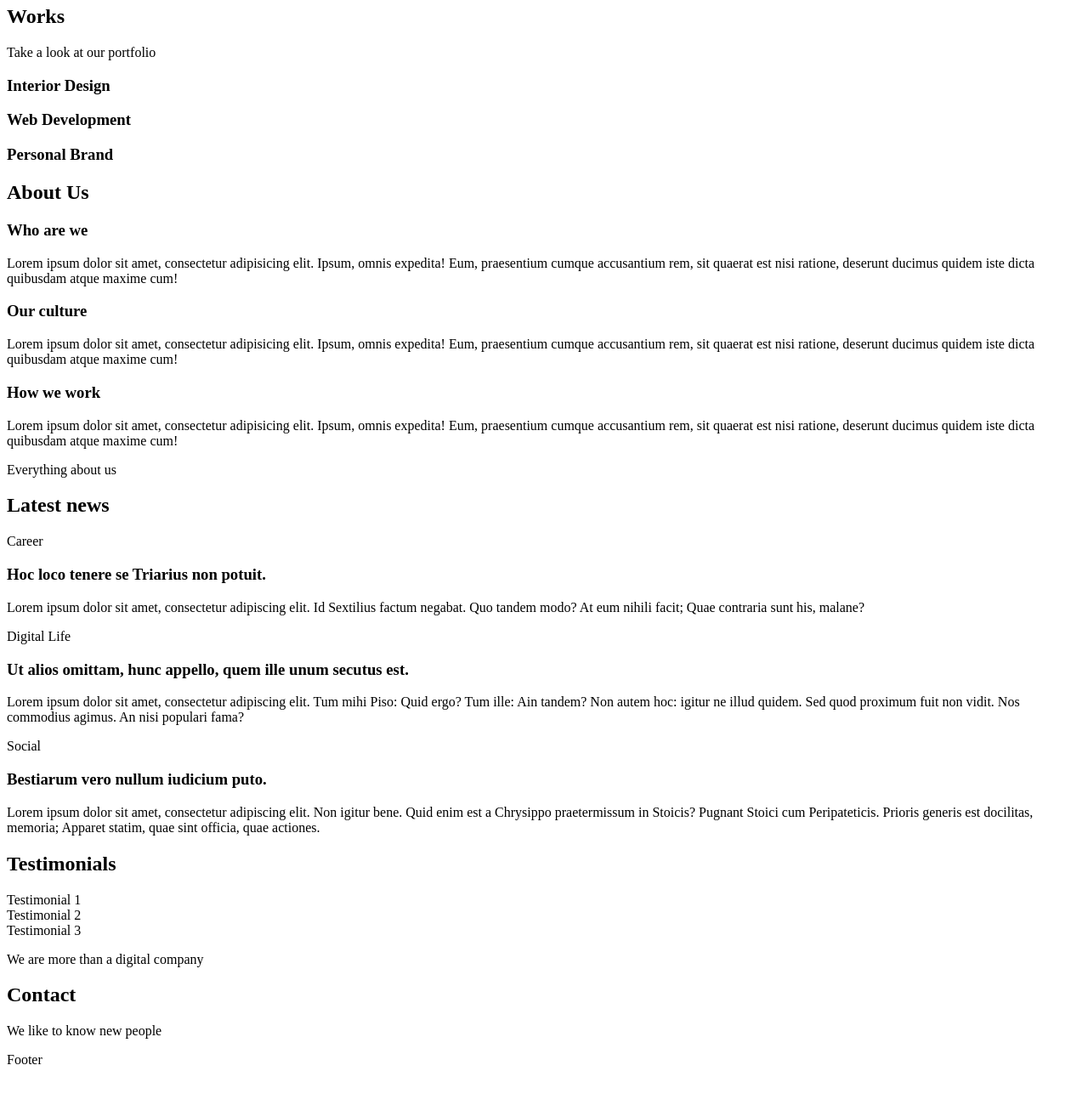
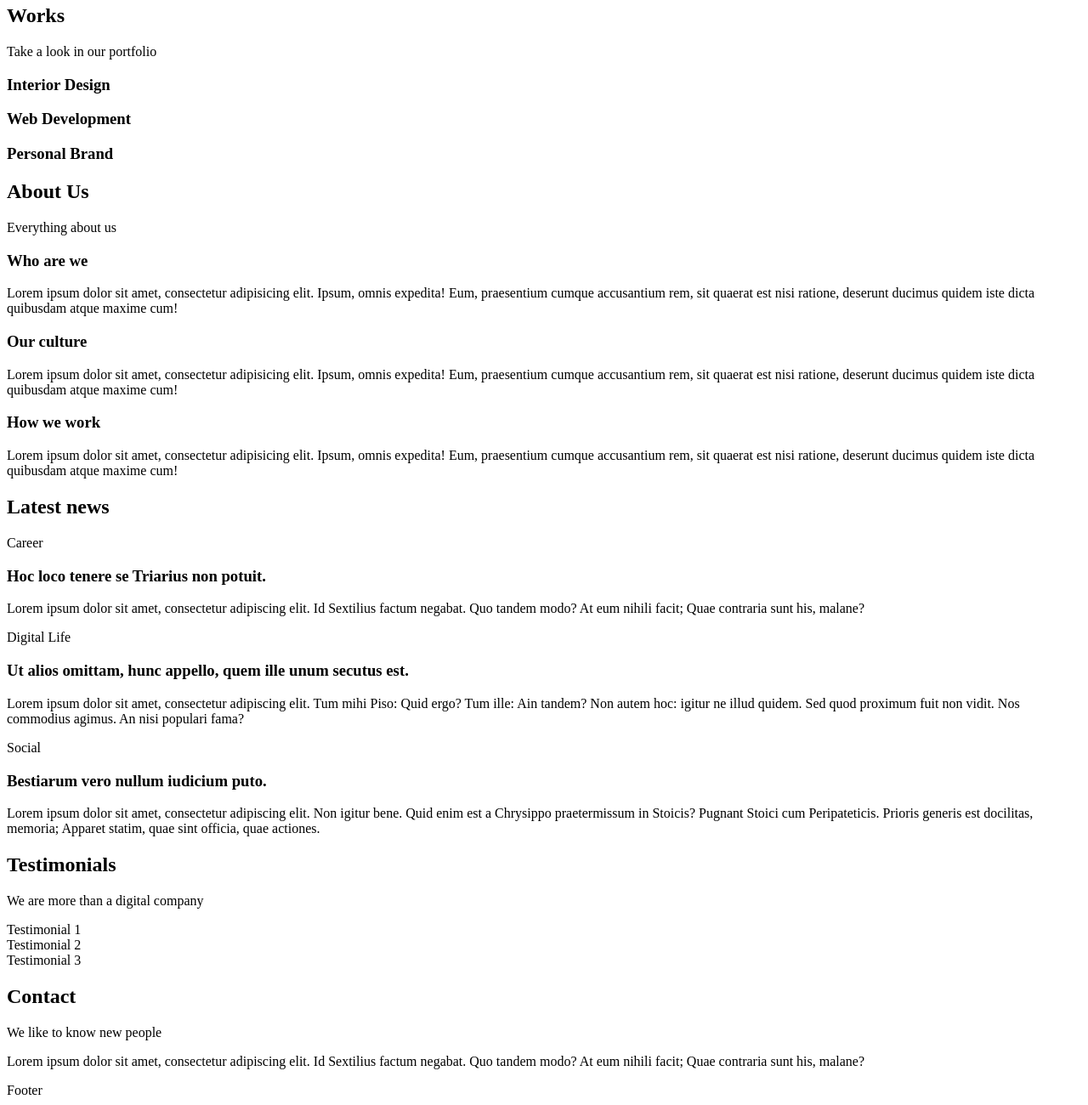
Before and after one commit to gbc6292/holbertonschool-web_front_end, a plain HTML site: page html_advanced/12-index.html in a window 1280 px wide. Shown: the part 451-1751 px from the top of the page at 85% size. Before the commit the page ends 1715 px from the top, so only its background shows below. Drawn offline with Linux system fonts and the light colour scheme.

Commit message:
Correcting typos

```diff
--- a/html_advanced/12-index.html
+++ b/html_advanced/12-index.html
@@ -18,12 +18,11 @@
     <main>
         <h1>Homepage</h1>
         <section>
-
             <H2>We help you build your brand!</H2>
-            <p>We work with you</p>
         </section>
         <Section>
             <h2>Services</h2>
+            <p>We work with you</p>
             <h3>Design & Concept</h3>
             <h3>Digital Strategy</h3>
             <h3>Content Strategy</h3>
@@ -33,7 +32,7 @@
         </Section>
         <section>
             <h2>Works</h2>
-            <p>Take a look at our portfolio</p>
+            <p>Take a look in our portfolio</p>
             <article>
                 <h3>Interior Design</h3>
             </article>
@@ -46,6 +45,7 @@
         </section>
         <section>
             <h2>About Us</h2>
+            <p>Everything about us</p>
             <article>
                 <h3>Who are we</h3>
                 <p>Lorem ipsum dolor sit amet, consectetur adipisicing elit. Ipsum, omnis expedita! Eum, praesentium
@@ -63,8 +63,6 @@
                 <p>Lorem ipsum dolor sit amet, consectetur adipisicing elit. Ipsum, omnis expedita! Eum, praesentium
                     cumque accusantium rem, sit quaerat est nisi ratione, deserunt ducimus quidem iste dicta quibusdam
                     atque maxime cum!</p>
-            </article>
-            <p>Everything about us</p>
         </section>
         <Section>
             <h2>Latest news</h2>
@@ -91,6 +89,7 @@
         </Section>
         <section>
             <h2>Testimonials</h2>
+            <p>We are more than a digital company</p>
             <article>
                 Testimonial 1
             </article>
@@ -100,11 +99,12 @@
             <article>
                 Testimonial 3
             </article>
-            <p>We are more than a digital company</p>
         </section>
         <section>
             <h2>Contact</h2>
             <p>We like to know new people</p>
+            <p>Lorem ipsum dolor sit amet, consectetur adipiscing elit. Id Sextilius factum negabat. Quo tandem modo? At
+                eum nihili facit; Quae contraria sunt his, malane?</p>
         </section>
     </main>
 
```
